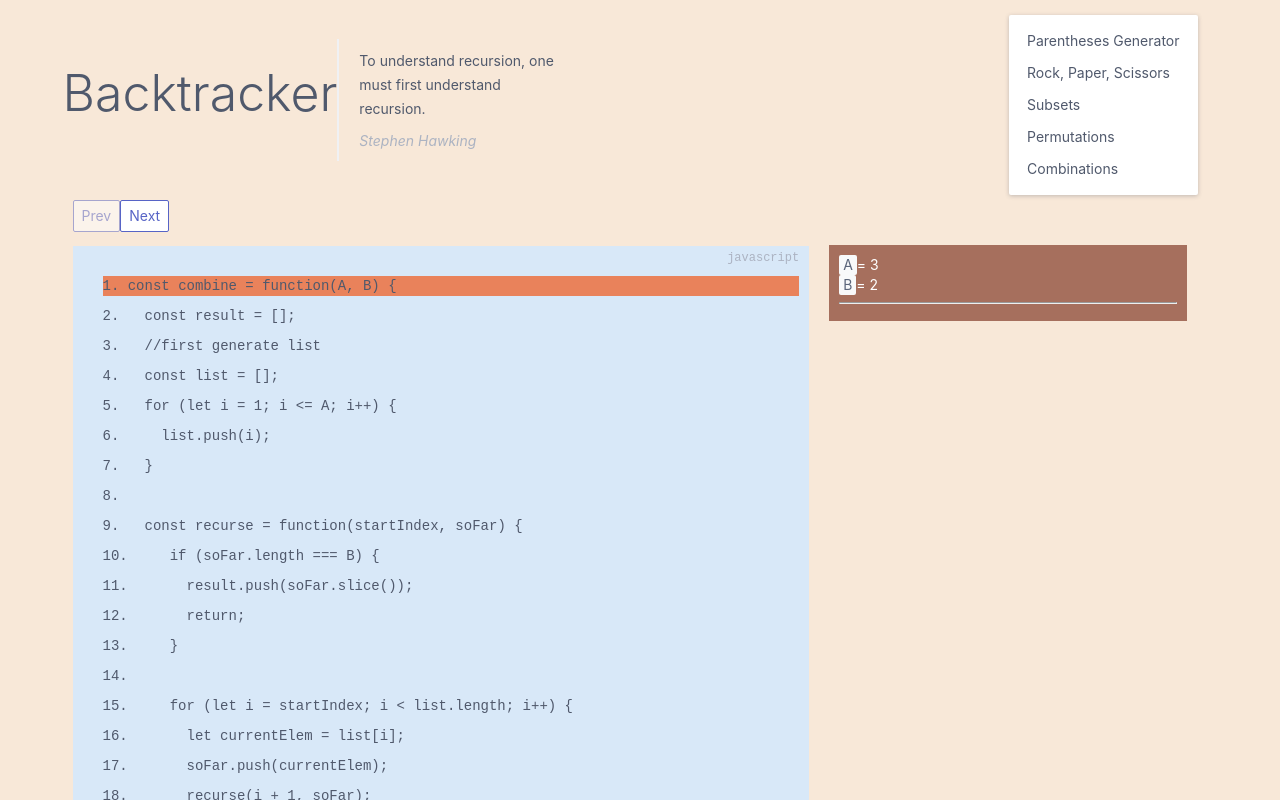
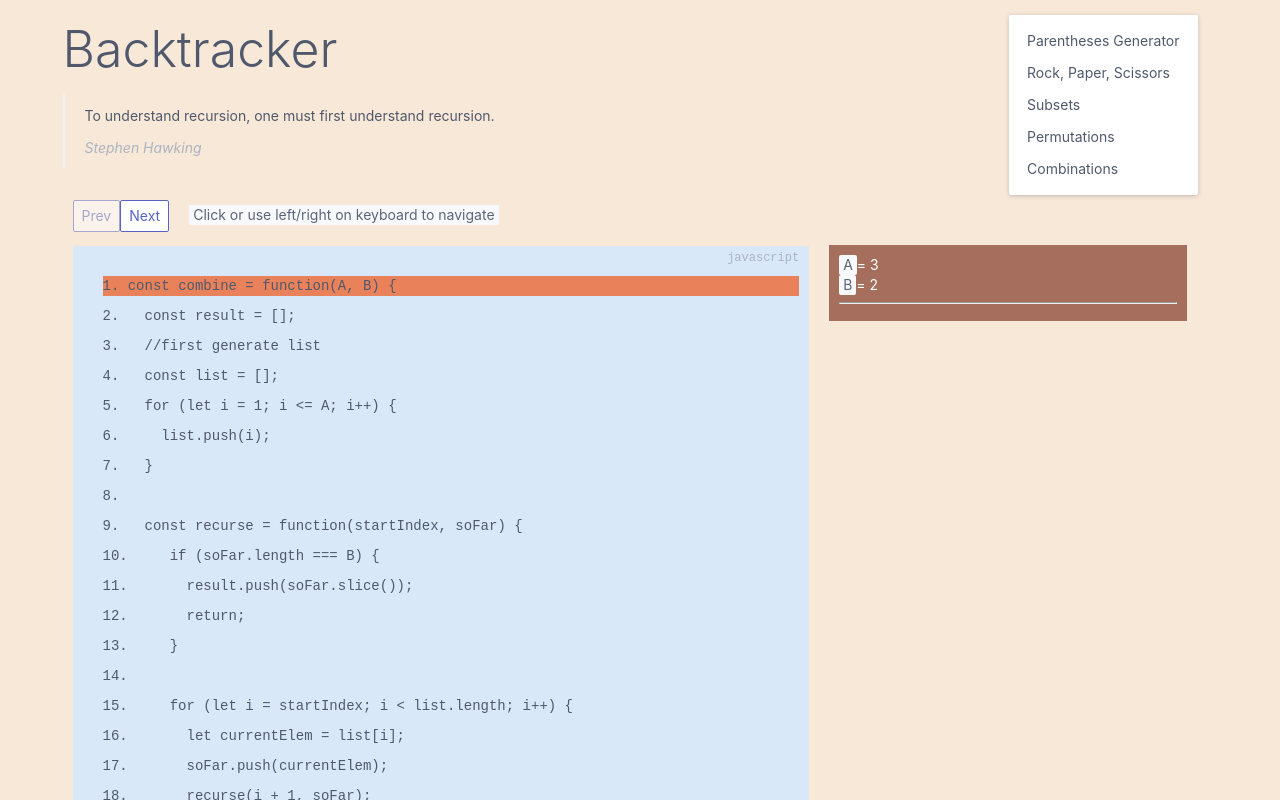
Before and after one commit to minseokim/backtracker, a React (Create React App) app: page / in a window 1280 px wide. Shown: the top 800 px of the page. Built offline with nearby package versions, Linux system fonts and the light colour scheme.

Commit message:
Add label and menu to layout

```diff
--- a/src/App.css
+++ b/src/App.css
@@ -19,3 +19,7 @@
 .EnvironmentDisplay {
   margin-top: 45px;
 }
+
+.ButtonDisplay__label {
+  margin-left: 20px;
+}
--- a/src/App.js
+++ b/src/App.js
@@ -8,6 +8,7 @@ const App = () => {
       <div className="column col-11 centered">
         <header className="navbar">
           <section className="navbar-section">
+            <div className="">
               <h1>Backtracker </h1>
               <blockquote>
                 <p>
@@ -15,6 +16,7 @@ const App = () => {
                 </p>
                 <cite>Stephen Hawking</cite>
               </blockquote>
+            </div>
           </section>
           <section className="navbar-section">
             <ul className="menu">
--- a/src/components/ButtonDisplay.js
+++ b/src/components/ButtonDisplay.js
@@ -18,6 +18,9 @@ const ButtonDisplay = props => {
       >
         Next
       </button>
+      <span className="ButtonDisplay__label label">
+        Click or use left/right on keyboard to navigate
+      </span>
     </div>
   );
 };
--- a/src/components/VisualizationDisplay.js
+++ b/src/components/VisualizationDisplay.js
@@ -64,7 +64,7 @@ class VisualizationDisplay extends Component {
     return (
       <div className="VisualizationDisplay container">
         <div className="columns">
-          <div className="column col-xl-8 col-lg-12">
+          <div className="column col-8 col-lg-12">
             <ButtonDisplay
               onPrevClick={this.handlePrevClick}
               onNextClick={this.handleNextClick}
@@ -76,7 +76,7 @@ class VisualizationDisplay extends Component {
               sourceCode={CombinationsSourceCode}
             />
           </div>
-          <div className="column col-xl-4 col-lg-12">
+          <div className="column col-4 col-lg-12">
             <EnvironmentDisplay
               context={
                 this.state.steps[this.state.currentStepIndex].environment
```
Lines whose indentation alone changed are shown as unchanged.
